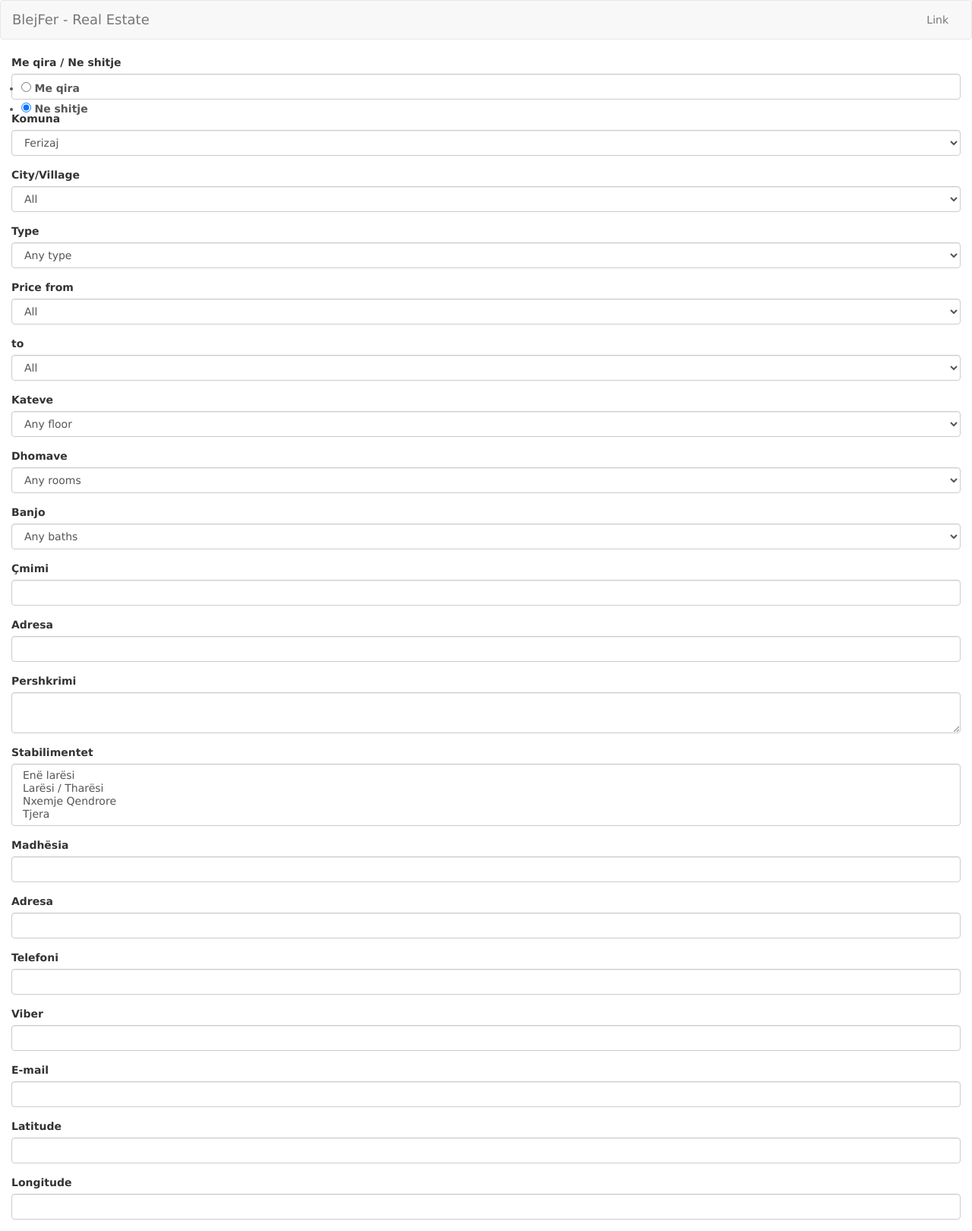
After one commit to assemblio/blejfer, a Flask app: template app/templates/mod_admin/index.html in a window 1280 px wide. The commit adds this page. Shown: the whole page at 76% size. Run offline with Flask 2, Linux system fonts and the light colour scheme; the template is opened without the code that fills it: values that come from a table or form of the project are taken from there, others are empty; parts of the project's set-up code (start-up, migrations or seed data) failed here and were passed over; some libraries are stand-ins or nearby versions.

Commit message:
intial implementation of entry creation form

```diff
--- /dev/null
+++ b/app/common/__init__.py
@@ -0,0 +1 @@
+__author__ = 'pechorin'
--- a/app/mod_search/searchform.py
+++ b/app/common/realestate_basicform.py
@@ -1,7 +1,7 @@
 # coding=utf-8
 from wtforms import Form, SelectField, RadioField
 
-class SearchForm(Form):
+class RealEstateBasicForm(Form):
 
     '''
     def __init__(self, **kwargs):
@@ -44,33 +44,44 @@
         choices=[
             ('any-type','Any type'),
             ('apartment','Apartment'),
-            ('house','House')
+            ('house','House'),
+            ('office','Office'),
         ],
         default='any-type')
 
-    price_from = SelectField('Price from', choices=[(-1, 'All')])
-    price_to = SelectField('to', choices=[(-1, 'All')])
+    price_from = SelectField('Price from', choices=[('-1', 'All')])
+    price_to = SelectField('to', choices=[('-1', 'All')])
 
-    bedrooms = SelectField('Bedrooms',
+    floors = SelectField('Kateve',
         choices=[
-            ('any-beds','Any beds'), # Any bedroom
-            ('studio','Studio'), # Studio
-            ('1-bedroom','1 Bedroom'), # 1 bedroom
-            ('2-bedroom','2 Bedroom'), # 2 bedroom
-            ('3-bedroom','3 Bedroom'), # 3 bedroom
-            ('4-bedroom','4 Bedroom'), # 4 bedroom
-            ('5-bedroom','5+ Bedroom') # 5 bedroom
+            ('-1','Any floor'),
+            ('1','1 Kateve'),
+            ('1','2 Kateve'),
+            ('3','1 Kateve'),
+            ('4','3 Kateve'),
+            ('5','4 Kateve'),
         ],
-        default='any-type')
+        default='-1')
 
-    bathrooms = SelectField('Bathrooms',
+    rooms = SelectField('Dhomave',
         choices=[
-            ('any-baths','Any baths'),
-            ('1-bathroom','1 Bathroom'), # 1 bedroom
-            ('2-bathroom','2 Bathroom'), # 2 bedroom
-            ('3-bathroom','3 Bathroom'), # 3 bedroom
-            ('4-bathroom','4 Bathroom'), # 4 bathroom
+            ('-1','Any rooms'), # Any room
+            ('1','1 Dhomave'),
+            ('3','3 Dhomave'),
+            ('4','4 Dhomave'),
+            ('5','5 Dhomave'),
+            ('6','6 Dhomave'),
+            ('7','7 Dhomave'),
+            ('8','8+ Dhomave'),
         ],
-        default='any-baths')
+        default='-1')
 
-    #range(start, stop, step)
+    bathrooms = SelectField('Banjo',
+        choices=[
+            ('-1','Any baths'),
+            ('1','1 Banjo'),
+            ('2','2 Banjo'),
+            ('3','3 Banjo'),
+            ('4','4 Banjo'),
+        ],
+        default='-1')
--- /dev/null
+++ b/app/mod_admin/realestate_entryform.py
@@ -0,0 +1,25 @@
+# coding=utf-8
+from wtforms import IntegerField, DecimalField, StringField, TextAreaField, SelectMultipleField
+from app.common.realestate_basicform import RealEstateBasicForm
+
+class RealEstateEntryForm(RealEstateBasicForm):
+
+    price = IntegerField('Çmimi')
+    address = StringField('Adresa')
+    description = TextAreaField('Pershkrimi')
+    amenities = SelectMultipleField('Stabilimentet',
+        choices=[
+            ('Enë larësi','Enë larësi'), # Dishwasher
+            ('Larësi / Tharësi','Larësi / Tharësi'), # Washer / Dryer
+            ('Nxemje Qendrore','Nxemje Qendrore'), # Central Heating
+            ('Tjera','Tjera') # Other
+        ])
+
+    size = IntegerField('Madhësia')
+    seller = StringField('Adresa')
+    phone = StringField('Telefoni')
+    viber = StringField('Viber')
+    email = StringField('E-mail')
+
+    latitude = DecimalField('Latitude')
+    longitude = DecimalField('Longitude')
--- a/app/mod_admin/views.py
+++ b/app/mod_admin/views.py
@@ -1,7 +1,9 @@
-from flask import Blueprint
+from flask import Blueprint, render_template
+from realestate_entryform import RealEstateEntryForm
 
 mod_admin = Blueprint('admin', __name__, url_prefix='/admin')
 
 @mod_admin.route('/', methods=['GET'])
 def index():
-    return 'TODO: admin'
+    form = RealEstateEntryForm()
+    return render_template('mod_admin/index.html', form=form)
--- a/app/templates/layout.html
+++ b/app/templates/layout.html
@@ -56,21 +56,11 @@
         </nav>
 
         <div class="container-fluid">
-            <div class="row ad-leaderboard">
-                <div class="col-sm-12">
-                    <a href="http://saponando.al/" target="_blank">
-                        <img src="{{ url_for('static', filename='xyz/saponando/leaderboard-728x90.png') }}"  alt="Saponando" class="img-ad-leaderboard img-responsive center-block">
-                    </a>
-                </div>
-            </div>
-            <div class="row ad-3-1-rectangle">
-                <div class="col-sm-12">
-                    <a href="http://saponando.al/" target="_blank">
-                        <img src="{{ url_for('static', filename='xyz/saponando/3-1-rectangle-300x100.png') }}"  alt="Saponando" class="img-ad-3-1-rectangle img-responsive center-block">
-                    </a>
-                </div>
-            </div>
+            {% block banner %}
+            {% endblock %}
+        </div>
 
+        <div class="container-fluid">
             {% block rows %}
             {% endblock %}
         </div>
--- /dev/null
+++ b/app/templates/mod_admin/index.html
@@ -0,0 +1,16 @@
+{% extends "layout.html" %}
+
+{% block rows %}
+    <div class="row">
+        <div class="col-sm-12">
+            <form>
+            {% for field in form %}
+                <div class="form-group">
+                    {{ field.label }}
+                    {{ field(class="form-control") }}
+                </div>
+            {%  endfor %}
+            </form>
+        </div>
+    </div>
+{% endblock rows %}
--- a/run.py
+++ b/run.py
@@ -2,7 +2,9 @@
 
 from flask import render_template
 from app import create_app
+
 import sys
+
 reload(sys)
 sys.setdefaultencoding("utf-8")
 
```
Also changed, not shown: app/mod_search/views.py (+9 -4 lines), app/templates/layout_with_banner.html (added, +18 -0 lines), app/templates/mod_search/index.html (+5 -5 lines), app/templates/mod_search/results.html (+6 -7 lines), app/static/xyz/vita/3-1-rectangle-300x100.png (added), app/static/xyz/vita/leaderboard-728x90.png (added), app/static/xyz/vita/pop-under-720x300.png (added), app/static/xyz/vita/square-popup-250x250.png (added).
